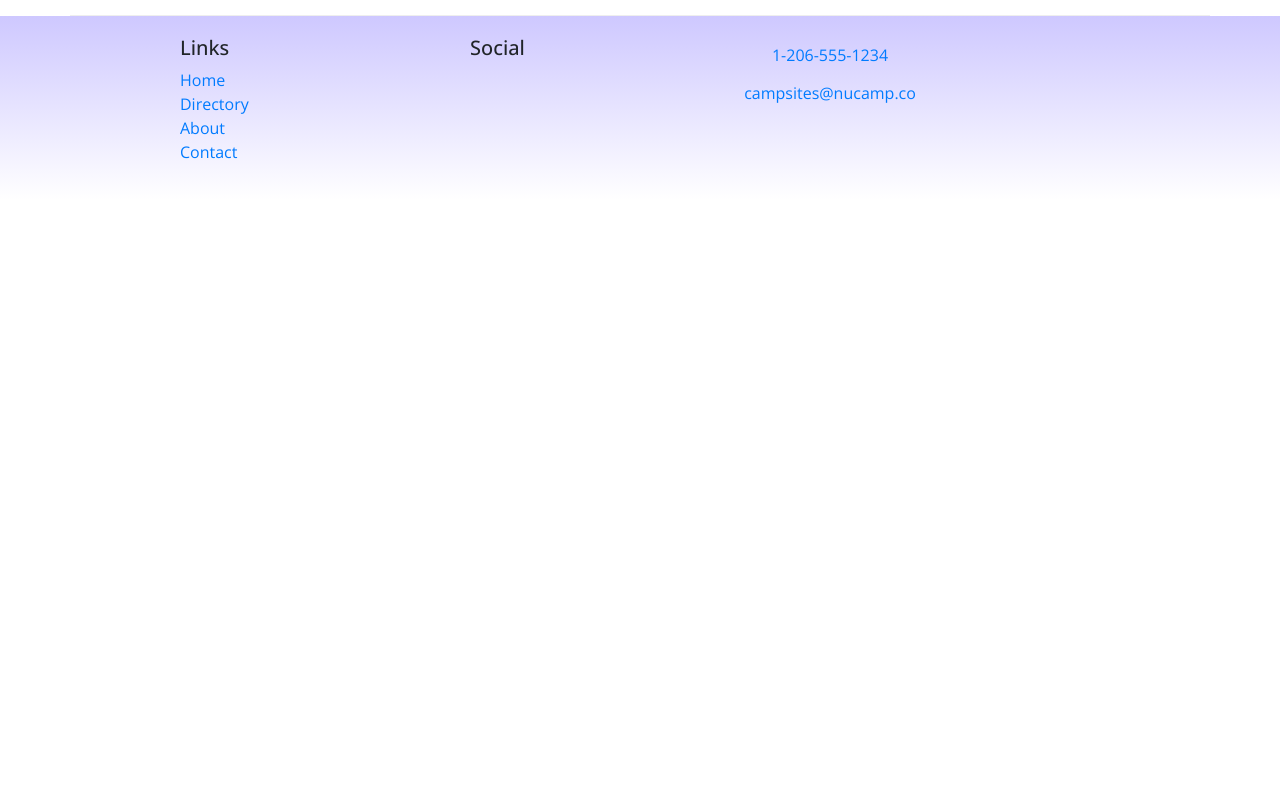
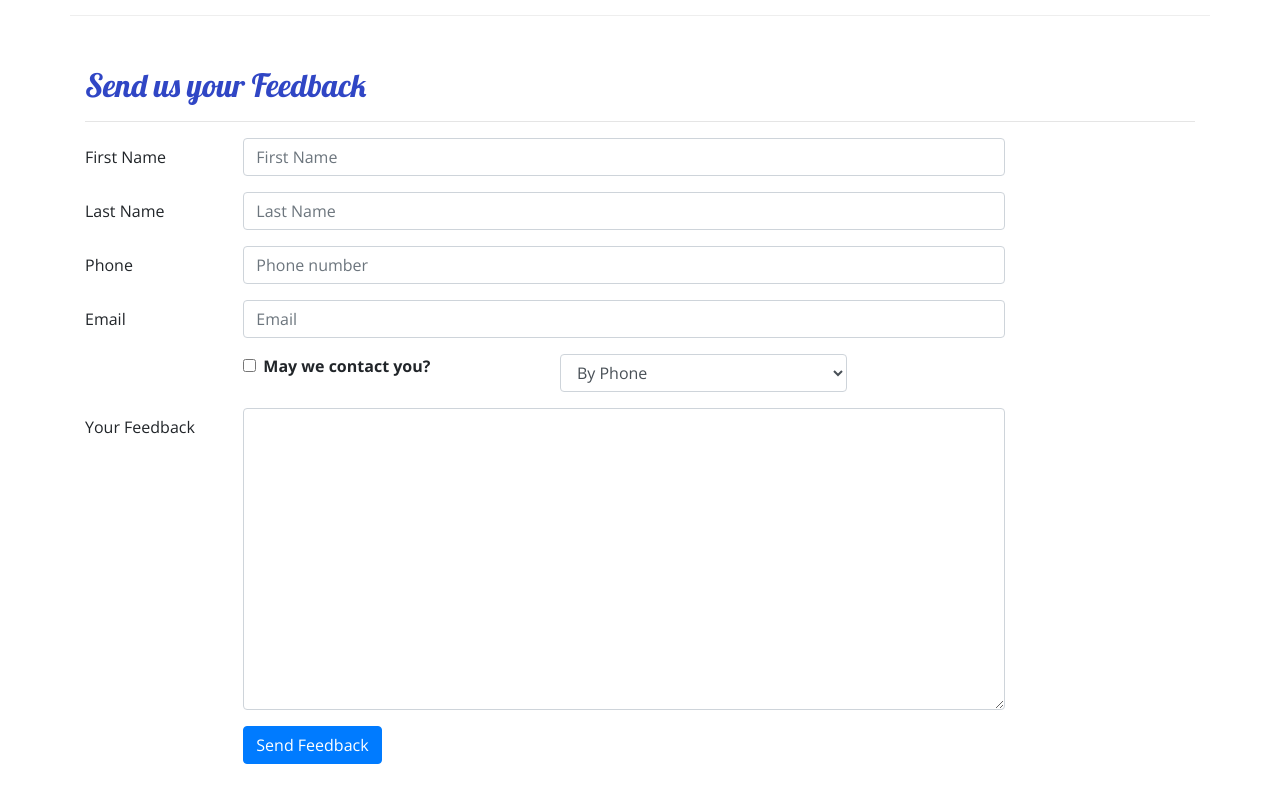
Before and after one commit to Rockrat2008/Nucamp-React, a React (Create React App) app: page /contactus in a window 1280 px wide. Shown: the part 560-1360 px from the top of the page. Before the commit the page ends 800 px from the top, so only its background shows below. Built offline with nearby package versions, Linux system fonts and the light colour scheme.

Commit message:
Added Contact Form to Contact Us Component

```diff
--- a/src/components/ContactComponent.js
+++ b/src/components/ContactComponent.js
@@ -20,7 +20,7 @@
       lastName: "",
       phoneNum: "",
       email: "",
-      agree: "",
+      agree: false,
       contactType: "By Phone",
       feedback: "",
     };
@@ -86,6 +86,125 @@
             </a>
           </div>
         </div>
+{/* Contact form */}
+        <div className="row row-content">
+          <div className="col-12">
+            <h2>Send us your Feedback</h2>
+            <hr />
+          </div>
+          <div className="col-md-10">
+            <Form onSubmit={this.handleSubmit}>
+              <FormGroup row>
+                <Label htmlFor="firstName" md={2}>
+                  First Name
+                </Label>
+                <Col md={10}>
+                  <Input
+                    type="text"
+                    id="firstName"
+                    name="firstName"
+                    placeholder="First Name"
+                    value={this.state.firstName}
+                    onChange={this.handleInputChange}
+                  />
+                </Col>
+              </FormGroup>
+              <FormGroup row>
+                <Label htmlFor="lastName" md={2}>
+                  Last Name
+                </Label>
+                <Col md={10}>
+                  <Input
+                    type="text"
+                    id="lastName"
+                    name="lastName"
+                    placeholder="Last Name"
+                    value={this.state.lastName}
+                    onChange={this.handleInputChange}
+                  />
+                </Col>
+              </FormGroup>
+              <FormGroup row>
+                <Label htmlFor="phoneNum" md={2}>
+                  Phone
+                </Label>
+                <Col md={10}>
+                  <Input
+                    type="tel"
+                    id="phoneNum"
+                    name="phoneNum"
+                    placeholder="Phone number"
+                    value={this.state.phoneNum}
+                    onChange={this.handleInputChange}
+                  />
+                </Col>
+              </FormGroup>
+              <FormGroup row>
+                <Label htmlFor="email" md={2}>
+                  Email
+                </Label>
+                <Col md={10}>
+                  <Input
+                    type="email"
+                    id="email"
+                    name="email"
+                    placeholder="Email"
+                    value={this.state.email}
+                    onChange={this.handleInputChange}
+                  />
+                </Col>
+              </FormGroup>
+              <FormGroup row>
+                <Col md={{ size: 4, offset: 2 }}>
+                  <FormGroup check>
+                    <Label check>
+                      <Input
+                        type="checkbox"
+                        name="agree"
+                        checked={this.state.agree}
+                        onChange={this.handleInputChange}
+                      />{" "}
+                      <strong>May we contact you?</strong>
+                    </Label>
+                  </FormGroup>
+                </Col>
+                <Col md={4}>
+                  <Input
+                    type="select"
+                    name="contactType"
+                    value={this.state.contactType}
+                    onChange={this.handleInputChange}
+                  >
+                    <option>By Phone</option>
+                    <option>By Email</option>
+                  </Input>
+                </Col>
+              </FormGroup>
+              <FormGroup row>
+                <Label htmlFor="feedback" md={2}>
+                  Your Feedback
+                </Label>
+                <Col md={10}>
+                  <Input
+                    type="textarea"
+                    id="feedback"
+                    name="feedback"
+                    rows="12"
+                    value={this.state.feedback}
+                    onChange={this.handleInputChange}
+                  ></Input>
+                </Col>
+              </FormGroup>
+              <FormGroup row>
+                <Col md={{ size: 10, offset: 2 }}>
+                  <Button type="submit" color="primary">
+                    Send Feedback
+                  </Button>
+                </Col>
+              </FormGroup>
+            </Form>
+          </div>
+        </div>
       </div>
     );
   }
```
